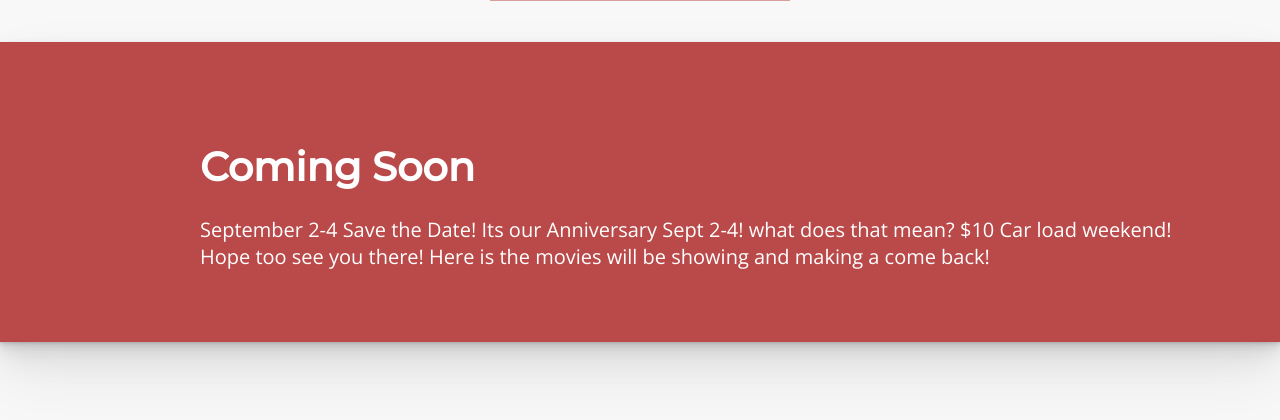
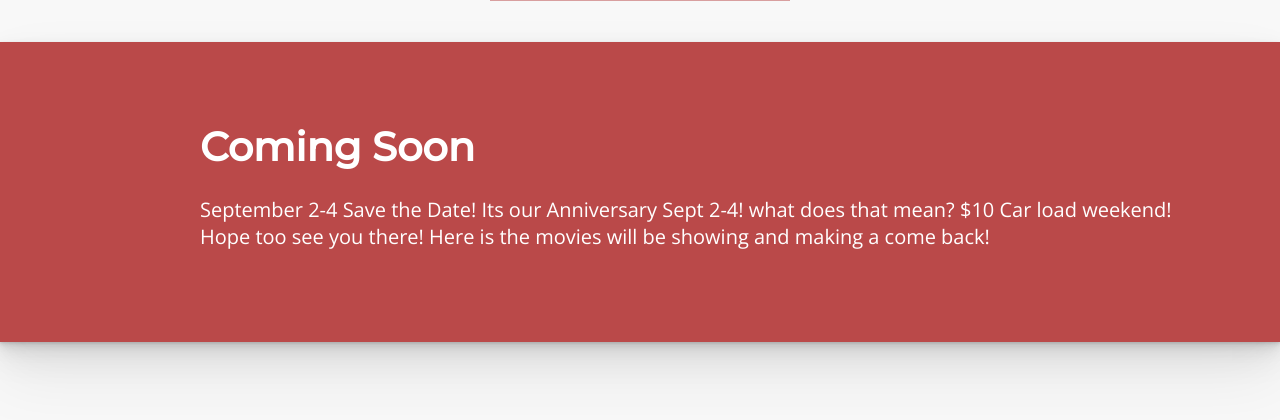
Before and after one commit to Liam-a-34/MoonliteDrivein, a website: page index.html in a window 1280 px wide. Shown: the part 1700-2120 px from the top of the page. Drawn offline with nearby package versions, Linux system fonts and the light colour scheme.

```diff
--- a/assets/css/style.css
+++ b/assets/css/style.css
@@ -430,7 +430,7 @@
 .anc-header{
     font-size: 40px;
     font-family: "Montserrat", sans-serif;
-    margin: 100px 0 25px 0;
+    margin: 80px 0 25px 0;
     color: white;
 }
 
```
Also changed, not shown: favicon.ico.
